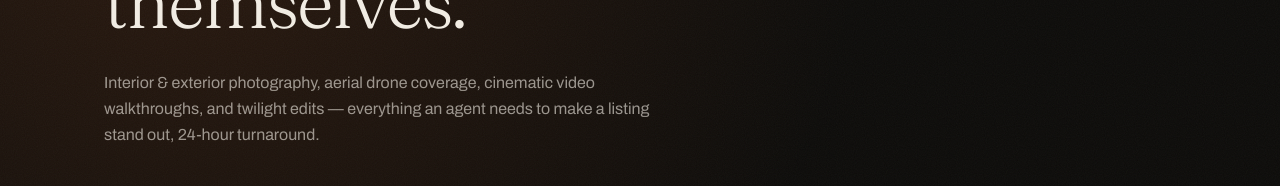
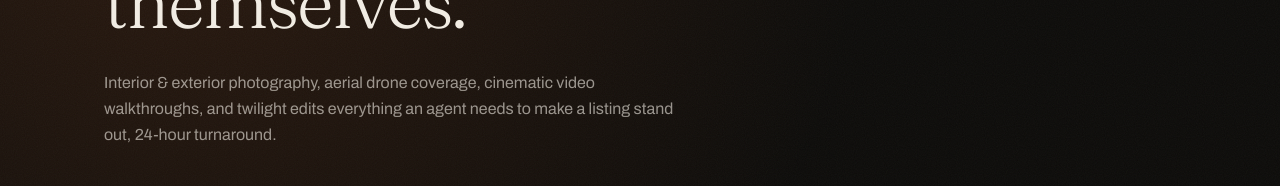
Before and after one commit to deginald/deginald-photography, a Next.js app: page /real-estate in a window 1280 px wide. Shown: the part 310-496 px from the top of the page. Built offline with nearby package versions, Linux system fonts and the light colour scheme.

Commit message:
Update re-hero.tsx

```diff
--- a/components/re-hero.tsx
+++ b/components/re-hero.tsx
@@ -15,7 +15,7 @@ export function RealEstateHero() {
         </h1>
         <p className="mt-8 max-w-xl font-body text-base leading-relaxed text-[#f2ede4]/60">
           Interior &amp; exterior photography, aerial drone coverage,
-          cinematic video walkthroughs, and twilight edits — everything an
+          cinematic video walkthroughs, and twilight edits everything an
           agent needs to make a listing stand out, 24-hour turnaround.
         </p>
         <a
```
